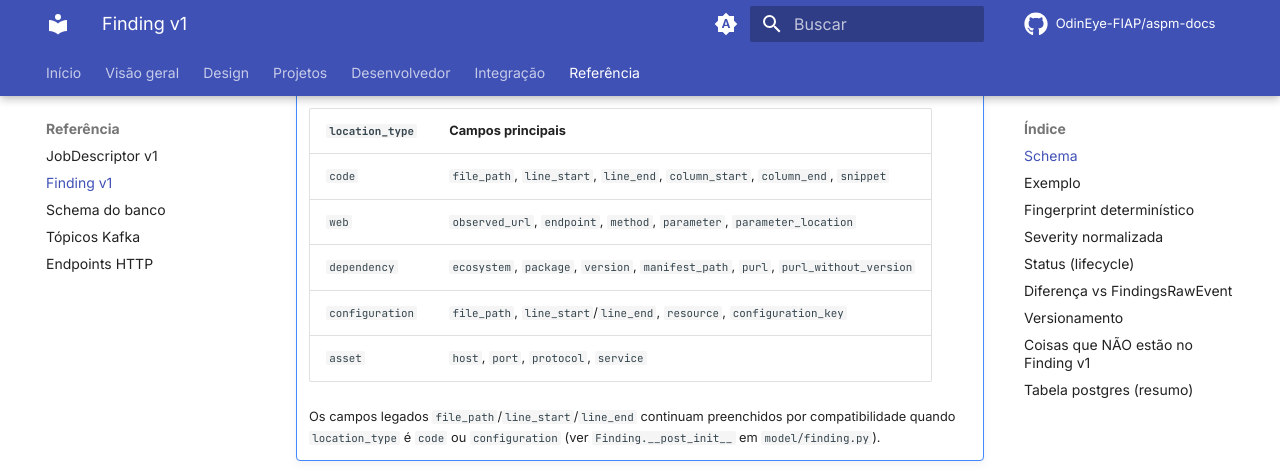
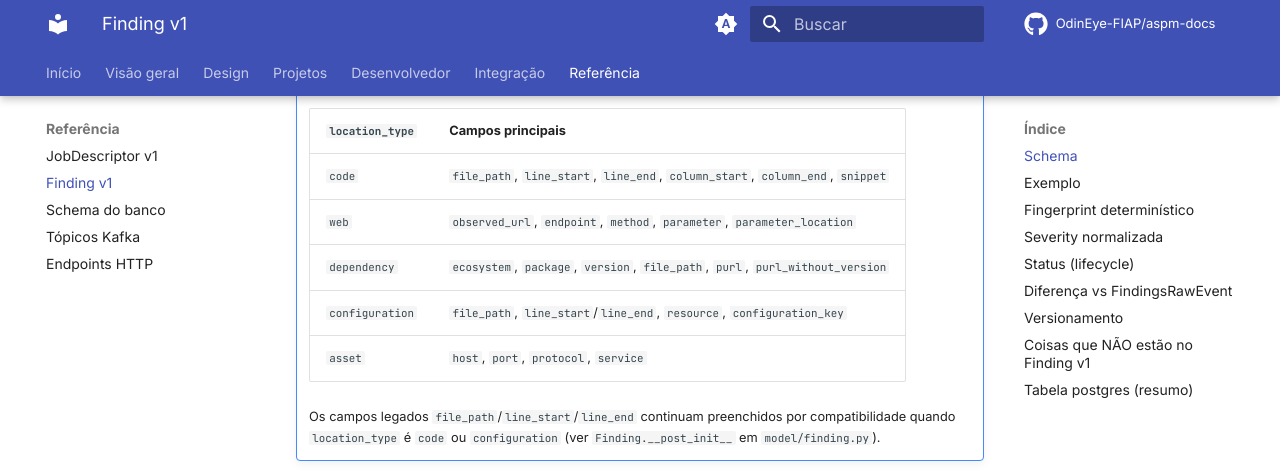
Before and after one commit to OdinEye-FIAP/aspm-docs, an MkDocs documentation site: the page built from docs/reference/finding-v1.md, in a window 1280 px wide and 900 px high, scrolled down 958 px. Shown: the top 471 px of the window. Built offline with MkDocs 1.6.1 and Material for MkDocs 9.7.7, drawn with Linux system fonts in a browser that asks for light colours; comment, search, counter and statistics services are not loaded.

Commit message:
docs: dependency usa file_path no lugar de manifest_path
Co-Authored-By: Claude Sonnet 5.5 <noreply@anthropic.com>

```diff
--- a/docs/reference/finding-v1.md
+++ b/docs/reference/finding-v1.md
@@ -39,7 +39,7 @@ class Finding(BaseModel):
     |---|---|
     | `code` | `file_path`, `line_start`, `line_end`, `column_start`, `column_end`, `snippet` |
     | `web` | `observed_url`, `endpoint`, `method`, `parameter`, `parameter_location` |
-    | `dependency` | `ecosystem`, `package`, `version`, `manifest_path`, `purl`, `purl_without_version` |
+    | `dependency` | `ecosystem`, `package`, `version`, `file_path`, `purl`, `purl_without_version` |
     | `configuration` | `file_path`, `line_start`/`line_end`, `resource`, `configuration_key` |
     | `asset` | `host`, `port`, `protocol`, `service` |
 
```
